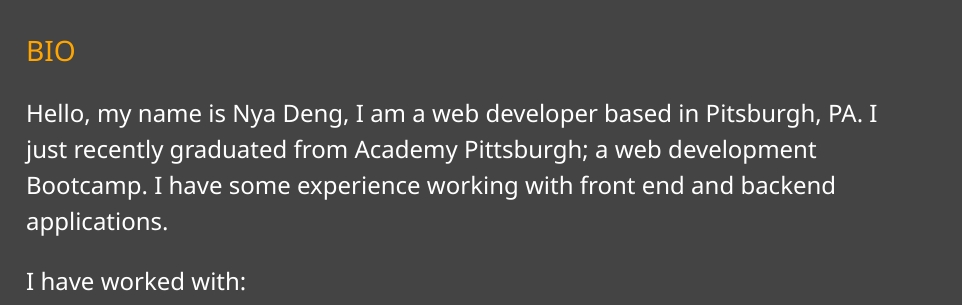
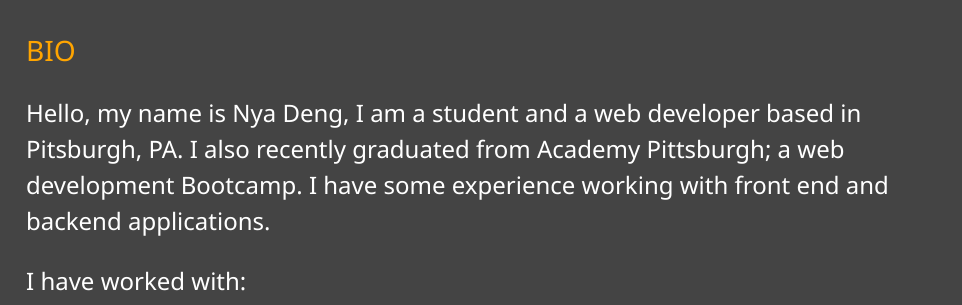
Before and after one commit to Ny7a/Ny7a.github.io, a website: page about.html in a window 1280 px wide. Shown: the part 253-558 px from the top of the page, 318-1280 px from the left. Drawn offline with Linux system fonts and the light colour scheme.

Commit message:
Update about.html

```diff
--- a/about.html
+++ b/about.html
@@ -69,8 +69,8 @@
         <div class="bio">
           <h3 class="text-secondary">BIO</h3>
           <p>
-            Hello, my name is Nya Deng, I am a web developer based in Pitsburgh,
-            PA. I just recently graduated from Academy Pittsburgh; a web
+            Hello, my name is Nya Deng, I am a student and a web developer based in Pitsburgh,
+            PA. I also recently graduated from Academy Pittsburgh; a web
             development Bootcamp.
             I have some experience working with front end and backend
             applications.
```
